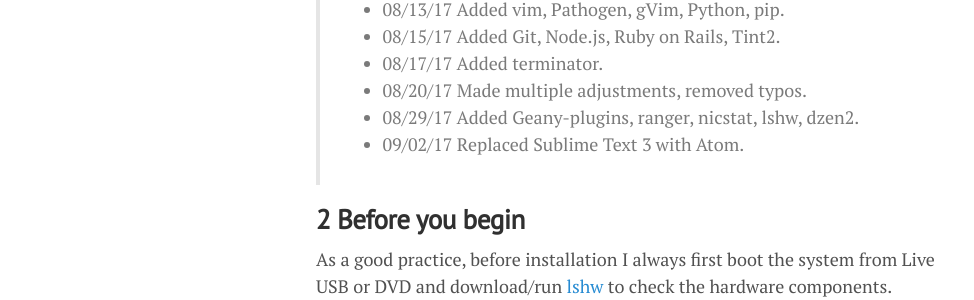
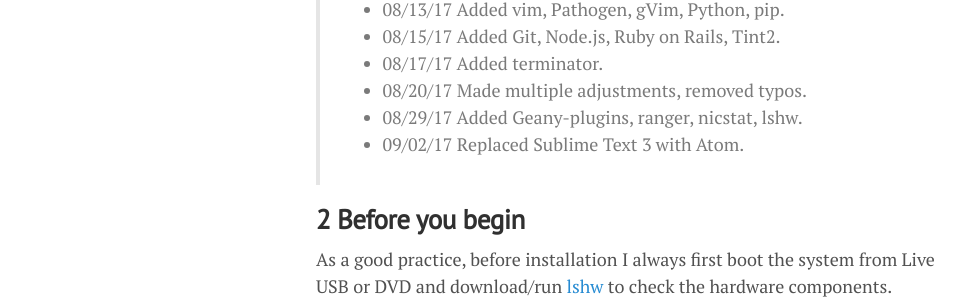
Before and after one commit to lgeurts/lgeurts.github.io, a Jekyll site: the page built from _posts/2017-07-11-bunsenlabs-linux-setup-notes-for dell-inspiron-6000.md, in a window 1280 px wide and 900 px high, scrolled down 1348 px. Shown: the part 155-455 px from the top of the window, without its empty margins (0-974 px from the left). Built offline with Jekyll 4.4.1, drawn with Linux system fonts in a browser that asks for light colours; nearby versions of some CDN libraries; comment, search, counter and statistics services are not loaded.

Commit message:
Cleaning up

```diff
--- a/_posts/2017-07-11-bunsenlabs-linux-setup-notes-for dell-inspiron-6000.md
+++ b/_posts/2017-07-11-bunsenlabs-linux-setup-notes-for dell-inspiron-6000.md
@@ -37,7 +37,7 @@
 > * 08/15/17 Added Git, Node.js, Ruby on Rails, Tint2.
 > * 08/17/17 Added terminator.
 > * 08/20/17 Made multiple adjustments, removed typos.
-> * 08/29/17 Added Geany-plugins, ranger, nicstat, lshw, dzen2.
+> * 08/29/17 Added Geany-plugins, ranger, nicstat, lshw.
 > * 09/02/17 Replaced Sublime Text 3 with Atom.
 
 **2 Before you begin**
@@ -540,6 +540,6 @@
 
 Packages I use on a daily basis but for whatever dark reason always forget when creating a new setup:
 
-- $ apt-get install [geany-plugins](https://packages.debian.org/jessie/geany-plugins) [ranger](https://packages.debian.org/jessie/utils/ranger) [nicstat](https://packages.debian.org/jessie/nicstat) [dzen2](https://packages.debian.org/jessie/x11/dzen2)
+- $ apt-get install [geany-plugins](https://packages.debian.org/jessie/geany-plugins) [ranger](https://packages.debian.org/jessie/utils/ranger) [nicstat](https://packages.debian.org/jessie/nicstat)
 
 **YOU ARE DONE**
```
